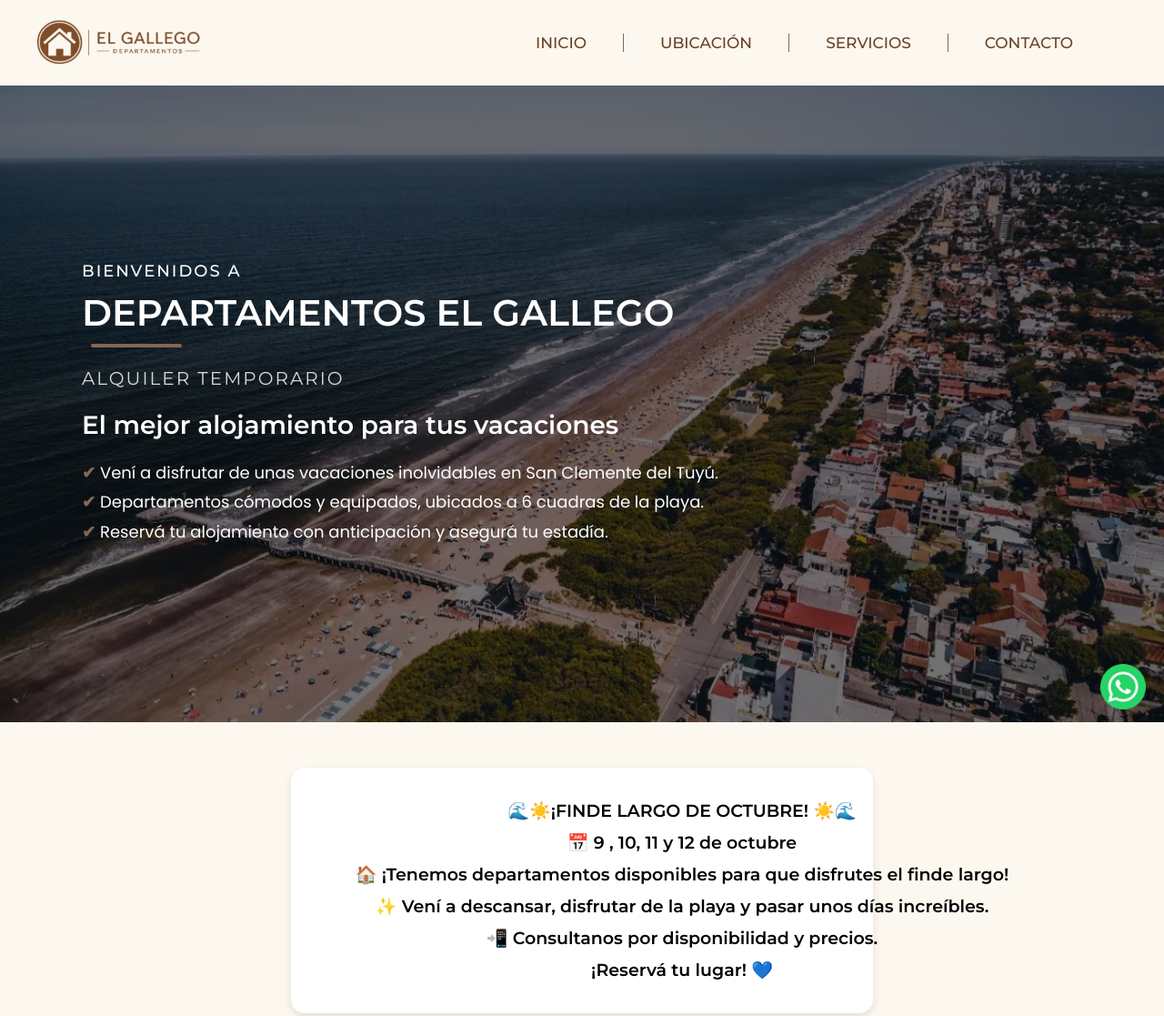
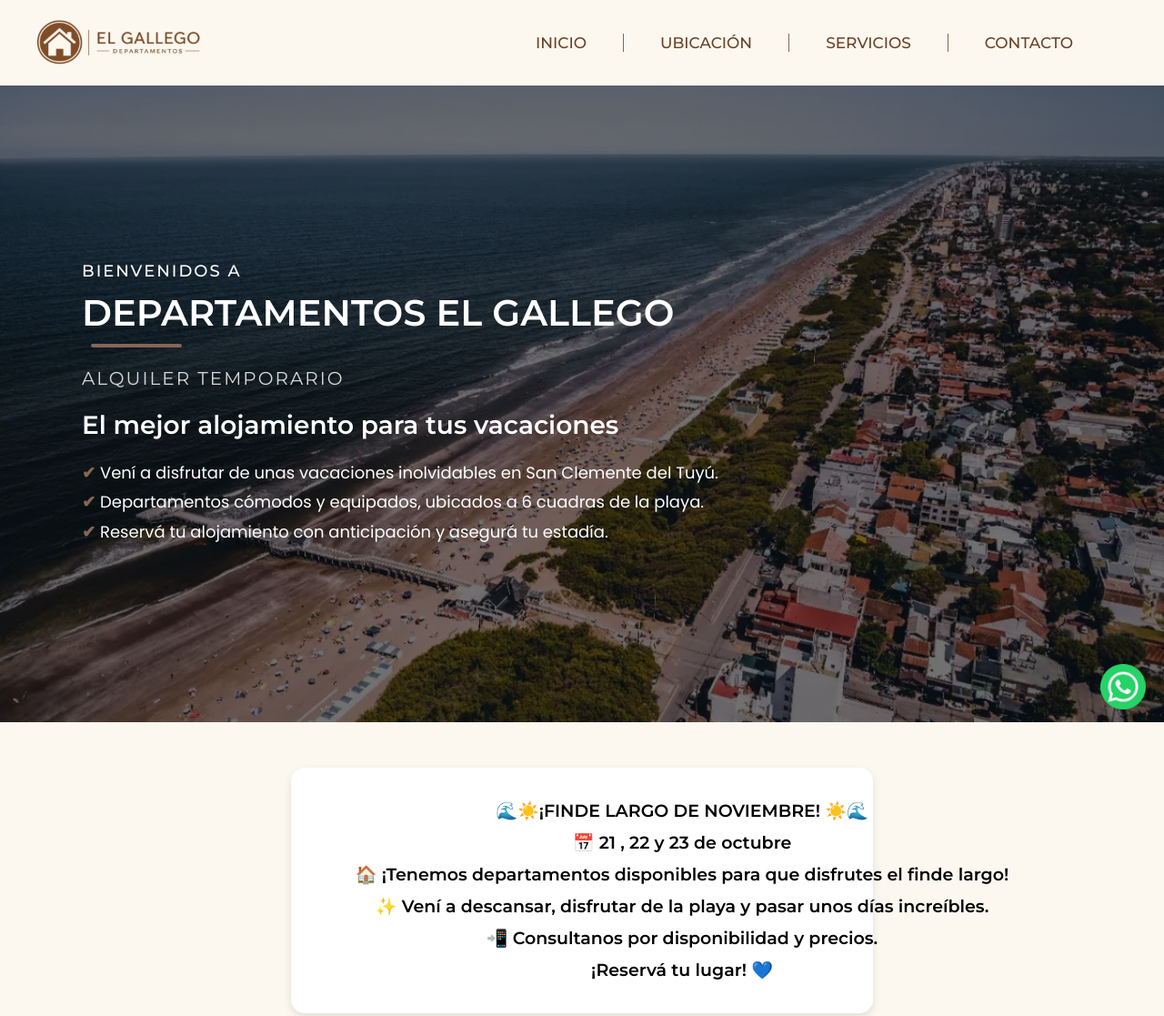
Before and after one commit to Luuuciaa/Departamentos-El-Gallego, a plain HTML site: page index.html in a window 1280 px wide. Shown: the top 1117 px of the page at 91% size. Drawn offline with nearby package versions, Linux system fonts and the light colour scheme.

Commit message:
Cambio en texto principal

```diff
--- a/index.html
+++ b/index.html
@@ -103,9 +103,9 @@
 
 
         <section class="finde">
-            <p>🌊☀️¡FINDE LARGO DE OCTUBRE! ☀️🌊 </p>
+            <p>🌊☀️¡FINDE LARGO DE NOVIEMBRE! ☀️🌊 </p>
 
-            <p>📅 9 , 10, 11 y 12 de octubre</p>
+            <p>📅 21 , 22  y 23 de octubre</p>
 
             <p>🏠 ¡Tenemos departamentos disponibles para que disfrutes el finde largo!</p>
 
```
